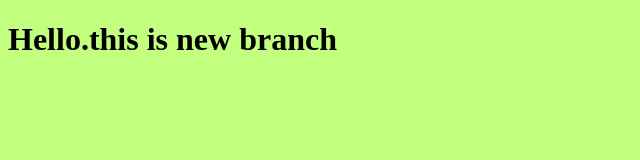
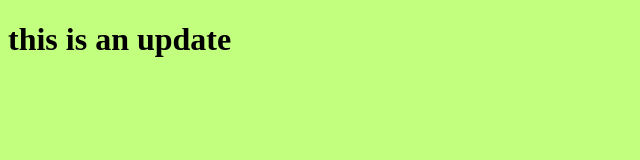
Before and after one commit to asma-benali-dz/-myproject, a plain HTML site: page index.html in a window 1280 px wide. Shown: the whole page, without its empty margins (0-640 px from the left). Drawn offline with Linux system fonts and the light colour scheme.

Commit message:
edit the html file

```diff
--- a/index.html
+++ b/index.html
@@ -8,7 +8,7 @@
 </head>
 <body>
 
-<h1>Hello.this is new branch</h1>
+<h1>this is an update</h1>
     <script src="app.js"></script>
 
 </body>
```
